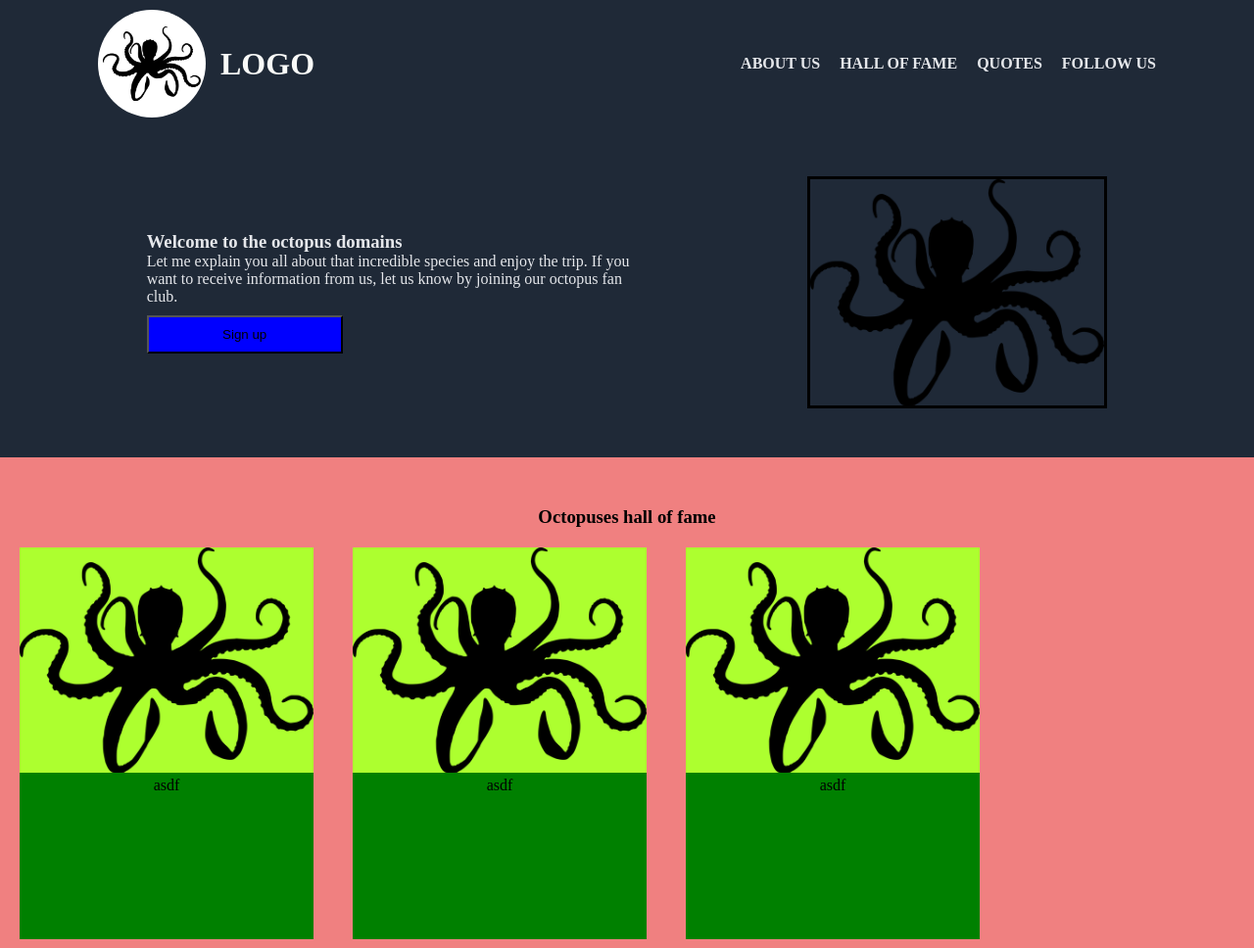
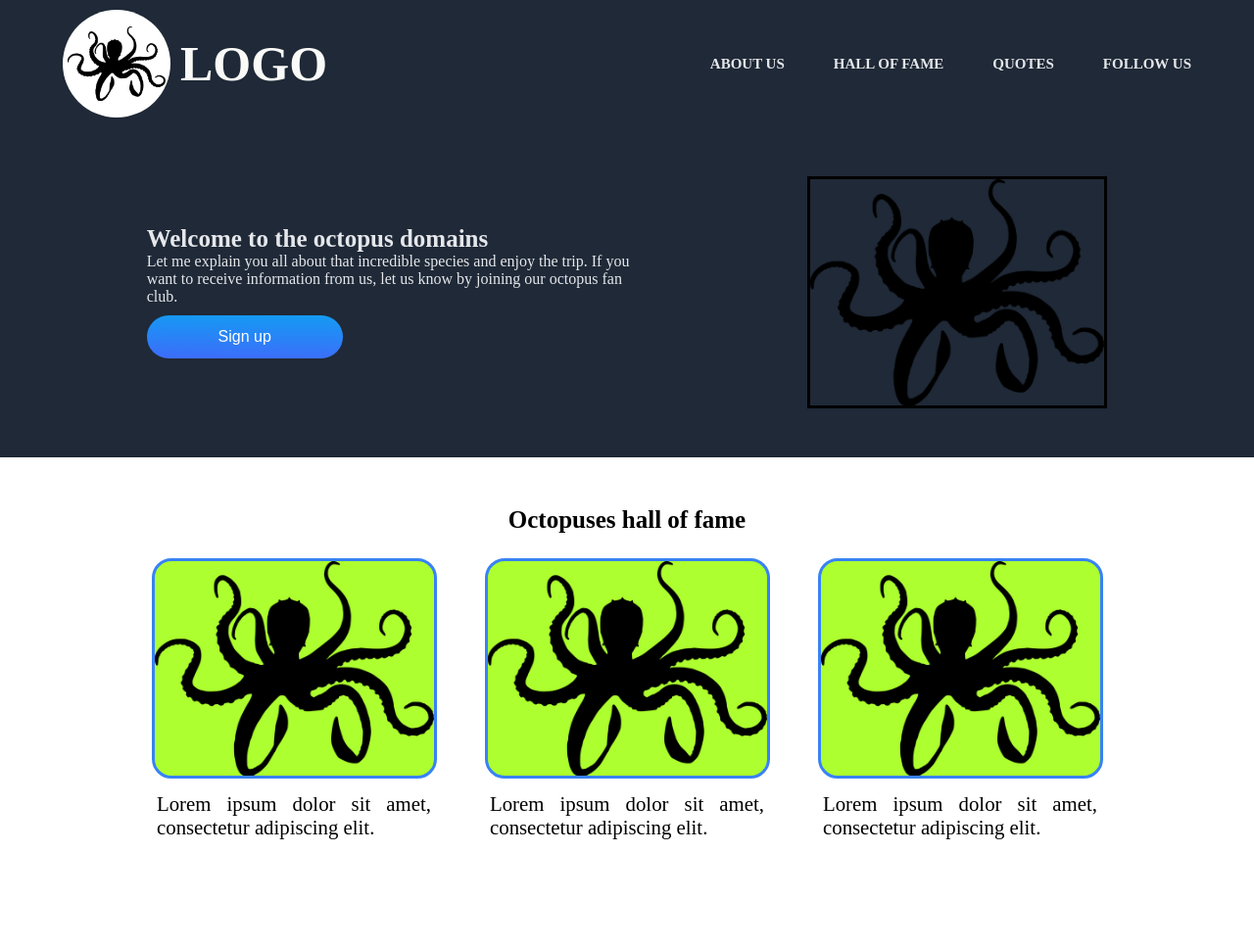
Before and after one commit to sszahinos/Octopus-World, a plain HTML site: page index.html in a window 1280 px wide. Shown: the top 968 px of the page at 98% size. Drawn offline with Linux system fonts and the light colour scheme.

Commit message:
Page done. Only images and final touches needed

```diff
--- a/css/style.css
+++ b/css/style.css
@@ -9,7 +9,7 @@
     --button-color: #3882F6;
     --quote-bg: #E5E7EB;
     --quote-text: #1F2937;
-    --page-padding: 100px;
+    --page-padding: 5vw;
     --logo-color: #F9FAF8;
 }
 
@@ -22,6 +22,10 @@ a {
     color: var(--header-link-text);
 }
 
+h1 {
+    font-size: 25px;
+}
+
 header {
     display: flex;
     justify-content: space-between;
@@ -31,19 +35,23 @@ header {
     position: sticky;
     top: 0px;
     background-color: var(--dark-bg-color);
-    flex-shrink: 0;
+    gap: 15px;
 }
 
 .logo {
     display: flex;
+    justify-content: space-between;
     align-items: center;
-    gap: 15px;
     color: var(--logo-color);
 }
 
 .logo img{
     width: 100px;
     height: auto;
+}
+
+.logo h1 {
+    font-size: 50px;
 }
 
 .logo-frame {
@@ -54,14 +62,17 @@ header {
     display: flex;
     justify-content: center;
     align-items: center;
+    margin: 0 10px 0 0;
 }
 
 header ul {
     display: flex;
-    gap: 20px;
+    gap: 50px;
     text-transform: uppercase;
     font-weight: bold;
     color: var(--header-link-text);
+    font-size: 15px;
+    text-align: right;
 }
 
 #about-us {
@@ -92,7 +103,6 @@ section {
 .welcome {
     width: 500px;
     color: var(--header-link-text);
-
 }
 
 #hall-of-fame {
@@ -100,27 +110,43 @@ section {
     flex-direction: column;
     justify-content: center;
     align-items: center;
-    background-color: lightcoral;
 }
 
 .gallery {
     display: flex;
     flex-direction: row;
     flex-wrap: wrap;
+    justify-content: center;
 }
 
 .item {
     width: 300px;
     height: 400px;
-    background-color: green;
     margin: 20px;
     text-align: center;
+    /*
+    border-style: solid;
+    border-color: var(--button-color);
+    border-radius: 20px;
+    border-width: 4px;
+    */
+
 }
 
 .item img {
-    width: 100%;
+    max-width: 95%;
     height: auto;
     background-color: greenyellow;
+    border-style: solid;
+    border-radius: 20px;
+    border-color: var(--button-color);
+    margin: 5px;
+}
+
+.item p {
+    font-size: 1.3rem;
+    text-align: justify;
+    margin: 5px 10px 10px 10px;
 }
 
 #nice-quotes {
@@ -148,13 +174,26 @@ section {
     padding: 15px 0 0 0;
 }
 
+#social-network {
+    display: flex;
+    flex-direction: column;
+    align-items: center;
+}
+
 .sign-up-panel {
-    background-color: lightseagreen;
+    background-color: var(--button-color);
     display: flex;
     flex-direction: row;
     justify-content: space-evenly;
     align-items: center;
-    width: 100%;
+    width: 75%;
+    height: 150px;
+    border-radius: 25px;
+    color: #FFF;
+}
+
+#instagram img {
+    width: 50px;
 }
 
 footer {
@@ -165,3 +204,46 @@ footer {
     background-color: var(--dark-bg-color);
     color: var(--header-link-text);
 }
+
+/* https://getcssscan.com/css-buttons-examples */
+.button-21 {
+  align-items: center;
+  appearance: none;
+  background-color: #3EB2FD;
+  background-image: linear-gradient(1deg, #4F58FD, #149BF3 99%);
+  background-size: calc(100% + 20px) calc(100% + 20px);
+  border-radius: 100px;
+  border-width: 0;
+  box-shadow: none;
+  box-sizing: border-box;
+  color: #FFFFFF;
+  cursor: pointer;
+  display: inline-flex;
+  font-family: CircularStd,sans-serif;
+  font-size: 1rem;
+  height: auto;
+  justify-content: center;
+  line-height: 1.5;
+  padding: 6px 20px;
+  text-align: center;
+  text-decoration: none;
+  transition: background-color .2s,background-position .2s;
+  user-select: none;
+  -webkit-user-select: none;
+  touch-action: manipulation;
+  vertical-align: top;
+  white-space: nowrap;
+}
+
+.button-21:active,
+.button-21:focus {
+  outline: none;
+}
+
+.button-21:hover {
+  background-position: -20px -20px;
+}
+
+.button-21:focus:not(:active) {
+  box-shadow: rgba(40, 170, 255, 0.25) 0 0 0 .125em;
+}
--- a/index.html
+++ b/index.html
@@ -31,7 +31,8 @@
                     If you want to receive information from us, let us know by
                     joining our octopus fan club.
                 </p>
-                <button id="sign-up">Sign up</button>
+                <button id="sign-up" class="button-21">Sign up</button>
+
             </div>
             <img src="./images/octopus_logo.png" alt="big-octopus"/>
         </section>
@@ -41,19 +42,19 @@
             <div class="gallery">
                 <div class="item">
                     <img src="./images/octopus_logo.png" alt="octopus 1"/>
-                    <p class="description">asdf</p>
+                    <p class="description">Lorem ipsum dolor sit amet, consectetur adipiscing elit.</p>
                 </div>
                 <div class="item">
                     <img src="./images/octopus_logo.png" alt="octopus 2"/>
-                    <p class="description">asdf</p>
+                    <p class="description">Lorem ipsum dolor sit amet, consectetur adipiscing elit.</p>
                 </div>
                 <div class="item">
                     <img src="./images/octopus_logo.png" alt="octopus 3"/>
-                    <p class="description">asdf</p>
+                    <p class="description">Lorem ipsum dolor sit amet, consectetur adipiscing elit.</p>
                 </div>
                 <div class="item">
                     <img src="./images/octopus_logo.png" alt="octopus 4"/>
-                    <p class="description">asdf</p>
+                    <p class="description">Lorem ipsum dolor sit amet, consectetur adipiscing elit.</p>
                 </div>
             </div>
         </section>
@@ -68,8 +69,8 @@
         <section id="social-network">
             <div class="sign-up-panel">
                 <div>
-                    <h2>lorem ipsum</h2>
-                    <p>asdfasdf</p>
+                    <h2>Lorem ipsum</h2>
+                    <p>Lorem ipsum dolor sit amet, consectetur adipiscing elit.</p>
                 </div>
                 <a id="instagram" href="#"><img src="./images/instagram.png" alt="instagram"/></a>
             </div>
```
